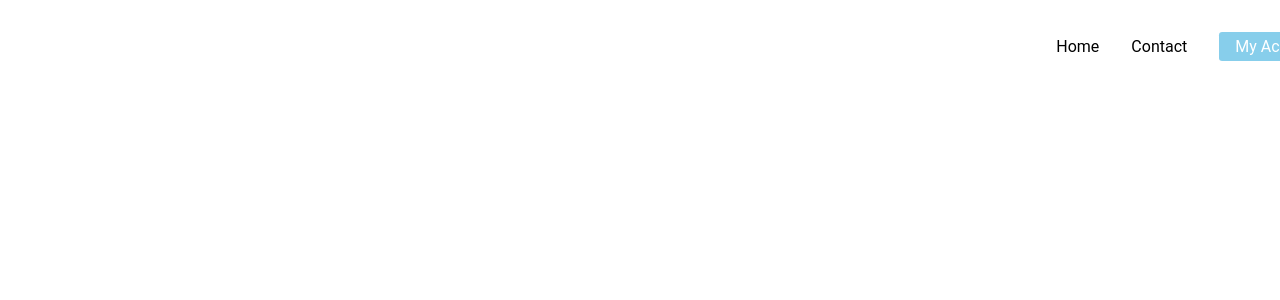
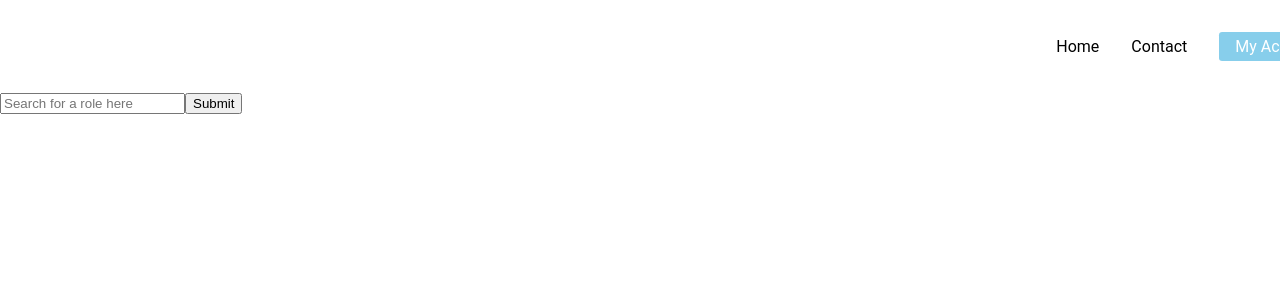
Before and after one commit to McGarry-A/jobhack2-nuxt, a Nuxt app: page / in a window 1280 px wide. Shown: the top 300 px of the page. Built offline with nearby package versions, Linux system fonts and the light colour scheme.

Commit message:
hard coded fetch

```diff
--- /dev/null
+++ b/components/BreadcrumbsNav.vue
@@ -0,0 +1,7 @@
+<template></template>
+
+<script setup>
+const route = useRef('')
+</script>
+
+<style></style>
--- a/package.json
+++ b/package.json
@@ -8,10 +8,12 @@
     "postinstall": "nuxt prepare"
   },
   "devDependencies": {
-    "nuxt": "^3.2.3"
+    "nuxt": "^3.2.3",
+    "sass": "^1.58.3"
   },
   "dependencies": {
     "@nuxtjs/style-resources": "^1.2.1",
+    "axios": "^1.3.4",
     "fibers": "^5.0.3",
     "sass-loader": "10"
   }
--- a/pages/index.vue
+++ b/pages/index.vue
@@ -1,6 +1,36 @@
 <template>
   <navbar-menu></navbar-menu>
+  <content-wrapper>
+    <form @submit.prevent="handleSearch">
+      <input type="text" placeholder="Search for a role here" v-model="searchQuery" />
+      <button type="submit">Submit</button>
+    </form>
+  </content-wrapper>
 </template>
 
-<style lang="scss">
-</style>
+<script setup>
+import axios from 'axios'
+
+const searchQuery = ref('')
+const page = ref(1)
+const location = ref('Manchester')
+const sort = ref(null)
+
+const handleSearch = async () => {
+  const options = {
+    method: "GET",
+    url: "https://jobhack2.herokuapp.com/api/reed",
+    params: { title: searchQuery, page, location, sort },
+    headers: {
+      "ContentType": "application/json"
+    }
+  }
+
+  const response = await axios.request(options)
+  console.log(response.data)
+}
+
+
+</script>
+
+<style lang="scss"></style>
```
Also changed, not shown: 1 other file (tests, documents, lock files or other folders).
